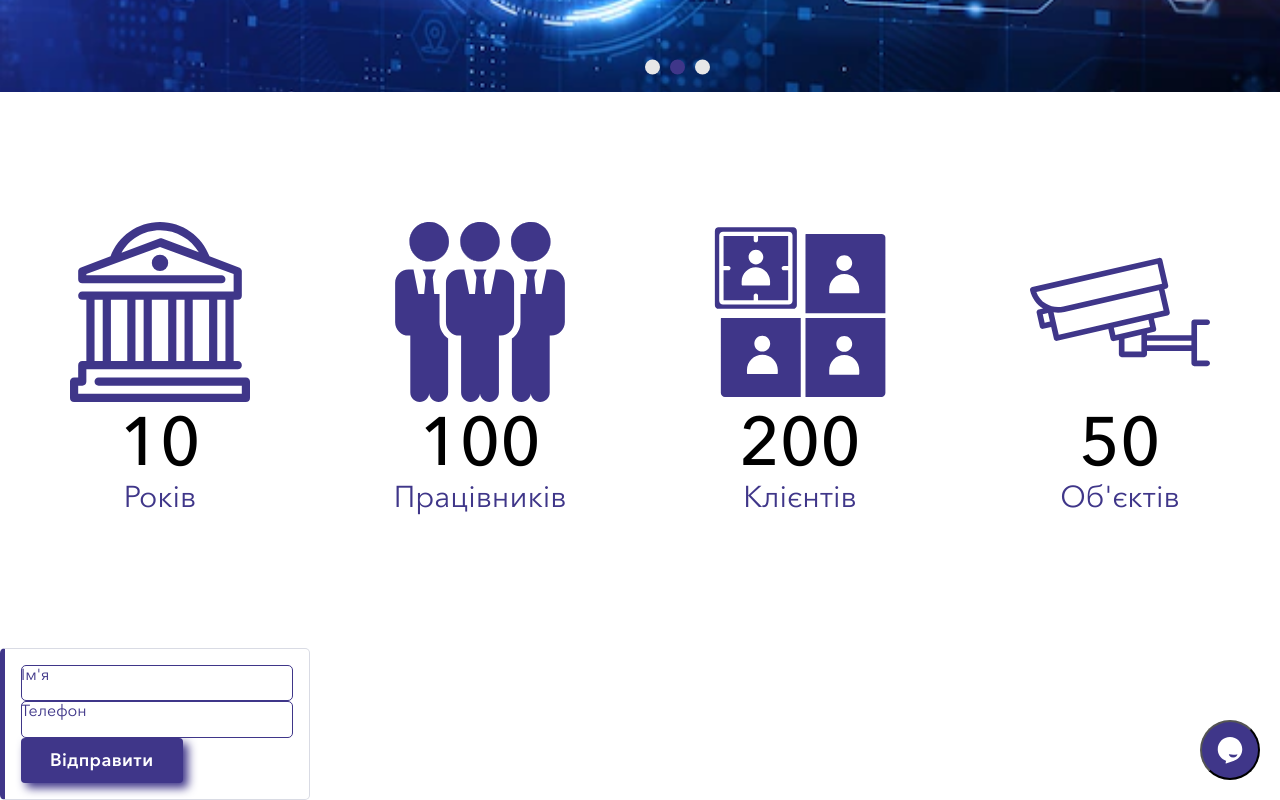
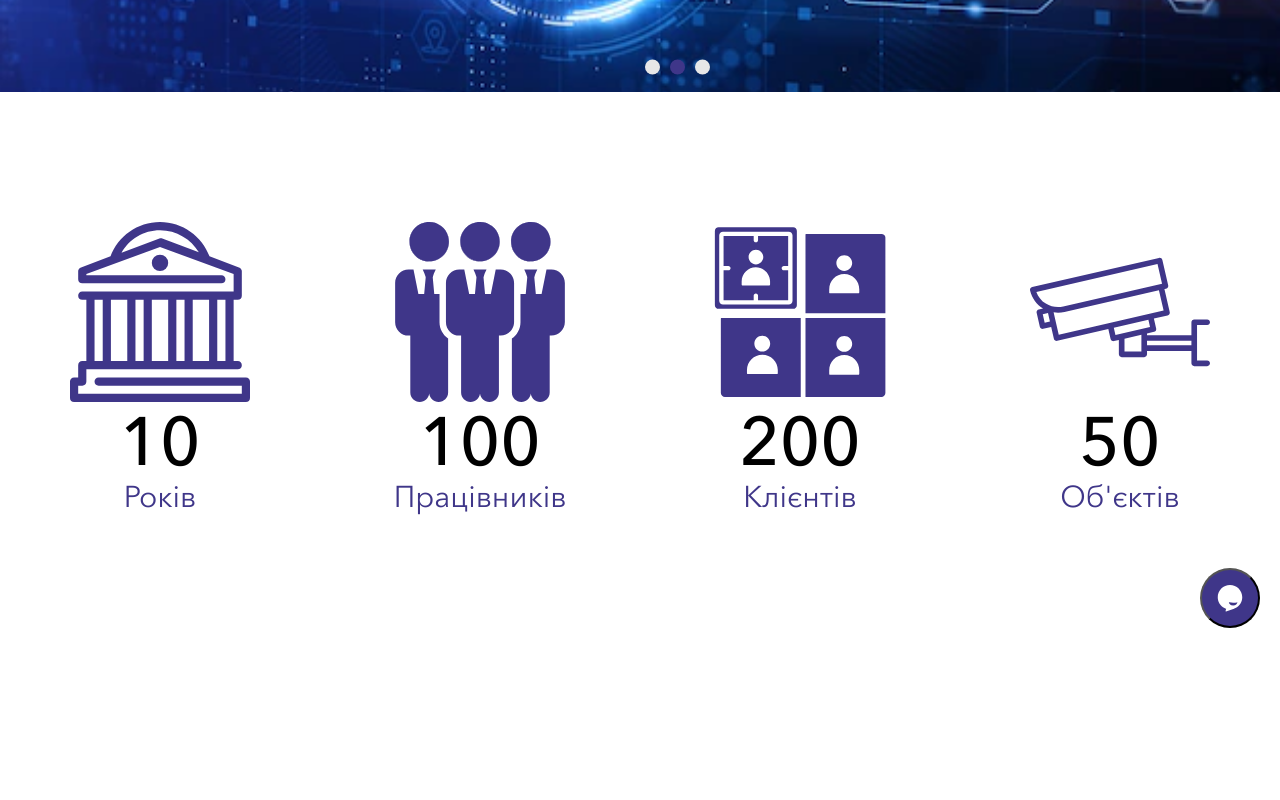
Before and after one commit to VinnichenkoAnton/React-Oberig, a React (Create React App) app: page / in a window 1280 px wide. Shown: the part 555-1355 px from the top of the page. After the commit the page ends 1203 px from the top, so only its background shows below. Built offline with nearby package versions, Linux system fonts and the light colour scheme.

Commit message:
ContactUs Component was styled, the functionality for this component was added

```diff
--- a/package.json
+++ b/package.json
@@ -3,6 +3,7 @@
   "version": "0.1.0",
   "private": true,
   "dependencies": {
+    "@emailjs/browser": "^3.7.0",
     "@testing-library/jest-dom": "^5.16.5",
     "@testing-library/react": "^13.4.0",
     "@testing-library/user-event": "^13.5.0",
--- a/src/components/UI/button/Button.js
+++ b/src/components/UI/button/Button.js
@@ -1,8 +1,9 @@
 import classes from './Button.module.scss';
 
-const Button = ({ children, type, onClick }) => {
+const Button = ({ children, type, onClick, className }) => {
+  const buttonClasses = `${classes.button} ${className}`;
   return (
-    <button className={classes.button} type={type || 'button'} onClick={onClick}>
+    <button className={buttonClasses} type={type || 'button'} onClick={onClick}>
       {children}
     </button>
   );
--- a/src/components/UI/errorModal/ErrorModal.module.scss
+++ b/src/components/UI/errorModal/ErrorModal.module.scss
@@ -6,7 +6,7 @@
     left: 0;
     width: 100%;
     height: 100%;
-    z-index: 10;
+    z-index: 1;
     background: rgba(0, 0, 0, 0.75);
   }
 
--- a/src/components/contactUs/ContactUs.js
+++ b/src/components/contactUs/ContactUs.js
@@ -1,4 +1,6 @@
 import { useState } from 'react';
+
+import UserForm from '../userForm/UserForm';
 
 import classes from './ContactUs.module.scss';
 
@@ -11,13 +13,16 @@ const ContactUs = () => {
     setOpenForm((prevState) => !prevState);
   };
   return (
-    <button type="button" className={classes.contactus} onClick={clickHandler}>
+    <section className={classes.contactus}>
+      {openForm && <UserForm />}
+      <button type="button" className={classes.contactus__btn} onClick={clickHandler}>
         {openForm ? (
           <Close className={classes.contactus__icn} />
         ) : (
           <Chat className={classes.contactus__icn} />
         )}
       </button>
+    </section>
   );
 };
 
--- a/src/components/contactUs/ContactUs.module.scss
+++ b/src/components/contactUs/ContactUs.module.scss
@@ -2,9 +2,11 @@
 
 .contactus {
     position: fixed;
-    z-index: 1000;
+    z-index: 1;
     bottom: 20px;
     right: 20px;
+    &__btn {
+        cursor: pointer;
         width: 60px;
         height: 60px;
         border-radius: 50%;
@@ -12,6 +14,7 @@
         display: flex;
         justify-content: center;
         align-items: center;
+    }
     &__icn {
         animation: 1s linear iconanimation;
     }
--- a/src/components/userForm/UserForm.js
+++ b/src/components/userForm/UserForm.js
@@ -1,4 +1,6 @@
-import { useState } from 'react';
+import { useState, useRef } from 'react';
+import emailjs from '@emailjs/browser';
+import classNames from 'classnames';
 
 import Button from '../UI/button/Button';
 import ErrorModal from '../UI/errorModal/ErrorModal';
@@ -6,9 +8,20 @@ import ErrorModal from '../UI/errorModal/ErrorModal';
 import classes from './UserForm.module.scss';
 
 const UserForm = () => {
+  const form = useRef();
+  const [labelIsUp, setLabelIsUp] = useState({ nameLabel: false, phoneLabel: false });
   const [error, setError] = useState(null);
   const [enteredName, setEnteredName] = useState('');
   const [enteredPhone, setEnteredPhone] = useState('');
+
+  const inputBlurHandler = () => {
+    if (labelIsUp.nameLabel && enteredName.trim().length === 0) {
+      setLabelIsUp({ ...labelIsUp, nameLabel: false });
+    }
+    if (labelIsUp.phoneLabel && enteredPhone.trim().length === 0) {
+      setLabelIsUp({ ...labelIsUp, phoneLabel: false });
+    }
+  };
 
   const nameChangeHandler = (e) => {
     setEnteredName(e.target.value);
@@ -20,13 +33,32 @@ const UserForm = () => {
   const formSubmitHandler = (e) => {
     e.preventDefault();
 
-    if (enteredName.trim().length === 0 || enteredPhone.trim().length < 10) {
+    if (enteredName.trim().length === 0 || enteredPhone.trim().length === 0) {
       setError({
-        title: 'Введіть свої дані',
-        message: 'Ви не ввели свої дані в одне з полів для заповнення',
+        title: 'Введіть Ваші дані',
+        message: 'Ви не ввели дані в одне з полів для заповнення',
+      });
+      return;
+    } else if (enteredPhone.trim().length !== 10) {
+      setError({
+        title: 'Перевірте коректність номера телефону',
+        message: 'Номер телефону має бути введений в форматі "0441234567"',
       });
       return;
     }
+
+    emailjs.sendForm('service_tsh40vc', 'template_8c8jhfn', form.current, 'dotqKKPoRlk7tw9HH').then(
+      (result) => {
+        <ErrorModal
+          title="Дякуємо за звернення"
+          message={"Ми зв'яжемося з Вами найближчим часом"}
+          onConfirm={errorHandler}
+        />;
+      },
+      (error) => {
+        <ErrorModal title={error.title} message={error.message} onConfirm={errorHandler} />;
+      },
+    );
 
     console.log(enteredName);
     console.log(enteredPhone);
@@ -40,34 +72,55 @@ const UserForm = () => {
   return (
     <>
       {error && <ErrorModal title={error.title} message={error.message} onConfirm={errorHandler} />}
-      <form onSubmit={formSubmitHandler} className={classes.userform}>
+      <form ref={form} onSubmit={formSubmitHandler} className={classes.userform}>
+        <div className={classes.userform__card}>
+          <h2 className={classes.userform__title}>
+            Введіть, будь ласка, Ваші дані й ми звяжемося з вами найближчим часом
+          </h2>
+        </div>
         <div className={classes.userform__wrapper}>
           <input
             className={classes.userform__input}
-            id="username"
             name="username"
             type="text"
             onChange={nameChangeHandler}
+            onFocus={() => setLabelIsUp({ ...labelIsUp, nameLabel: true })}
+            onBlur={inputBlurHandler}
             value={enteredName}
           />
-          <label className={classes.userform__label} htmlFor="username">
+          <label
+            className={classNames(
+              classes.userform__label,
+              labelIsUp.nameLabel ? classes.userform__label_up : '',
+            )}
+            htmlFor="username"
+          >
             Ім'я
           </label>
         </div>
         <div className={classes.userform__wrapper}>
           <input
             className={classes.userform__input}
-            id="userphone"
             name="userphone"
             type="number"
             onChange={phoneChangeHandler}
+            onFocus={() => setLabelIsUp({ ...labelIsUp, phoneLabel: true })}
+            onBlur={inputBlurHandler}
             value={enteredPhone}
           />
-          <label className={classes.userform__label} htmlFor="userphone">
+          <label
+            className={classNames(
+              classes.userform__label,
+              labelIsUp.phoneLabel ? classes.userform__label_up : '',
+            )}
+            htmlFor="userphone"
+          >
             Телефон
           </label>
         </div>
-        <Button type="submit">Відправити</Button>
+        <Button type="submit" className={classes.userform__btn}>
+          Відправити
+        </Button>
       </form>
     </>
   );
--- a/src/components/userForm/UserForm.module.scss
+++ b/src/components/userForm/UserForm.module.scss
@@ -1,23 +1,42 @@
 @import '../../styles/variables.module.scss';
 
 .userform {
+    position: fixed;
+    z-index: 1;
+    bottom: 88px;
+    right: 20px;
     max-width: 310px;
     background: #fff;
-    padding: 16px;
     border: 1px solid #d9dbe4;
     border-left: 5px solid $main-color;
-    border-radius: 5px;
+    border-radius: 12px;
+    &__card {
+        border-radius: 5px;
+        padding: 16px;
+        width: 100%;
+        background-color: $main-color;
+        text-align: center;
+    }
+    &__title {
+        color: $white-color;
+        font-size: 16px;
+        font-weight: 700;
+    }
     &__wrapper {
         position: relative;
+        padding: 0 16px;
     }
     &__label {
-        transition: all 1s ease-in-out;
+        pointer-events: none;
+        transition: all 0.5s ease-in-out;
         position: absolute;
-        top: 0;
-        left: 0;
+        top: 6px;
+        left: 26px;
         color: $main-color;
-        &:empty {
-
+        &_up {
+            background-color: #fff;
+            top: -10px;
+            left: 26px;
         }
     }
     &__input {
@@ -27,14 +46,15 @@
         padding: .5rem 1rem;
         border: 1px solid $main-color;
         border-radius: 5px;
-        &:focus, &:visited {
-            border: 2px solid $main-color;
-            outline: 0;
-            + .userform__label {
-                background-color: #fff;
-                top: -10px;
-                left: 10px;
-            }
+        &:nth-child(1) {
+            margin-top: 20px;
+        }
+        &:focus{
+            outline: 2px solid $main-color;
         }
     }
+    &__btn {
+        display: block;
+        margin: 20px auto 20px auto;
+    }
 }
--- a/src/pages/MainPage.js
+++ b/src/pages/MainPage.js
@@ -4,7 +4,6 @@ import Header from '../components/header/Header';
 import Slider from '../components/slider/Slider';
 import NumericInfo from '../components/numericInfo/NumericInfo';
 import ContactUs from '../components/contactUs/ContactUs';
-import UserForm from '../components/userForm/UserForm';
 
 const MainPage = () => {
   return (
@@ -20,7 +19,6 @@ const MainPage = () => {
       <Slider />
       <NumericInfo />
       <ContactUs />
-      <UserForm />
     </>
   );
 };
```
Also changed, not shown: 1 other file (tests, documents, lock files or other folders). Lines whose indentation alone changed are shown as unchanged.
